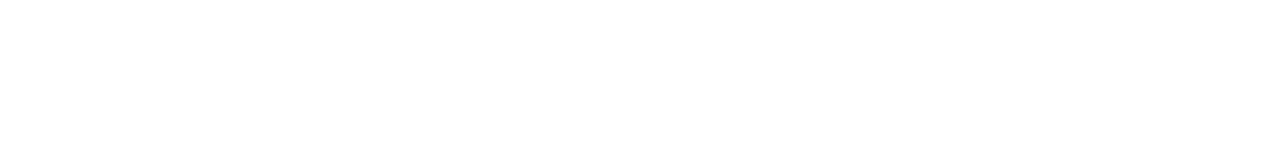
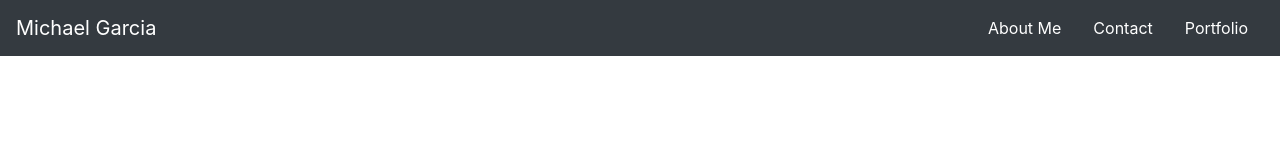
Before and after one commit to michael6arcia/Updated-Portfolio, a website: page public/portfolio.html in a window 1280 px wide. Drawn offline with nearby package versions, Linux system fonts and the light colour scheme.

Commit message:
styled navbar added to portfolio.html

```diff
--- a/public/portfolio.html
+++ b/public/portfolio.html
@@ -11,6 +11,23 @@
 </head>
 
 <body>
+    <nav class="navbar navbar-expand-lg navbar-dark bg-dark">
+        <a class="navbar-brand" href="./index.html">Michael Garcia</a>
+        <div class="collapse navbar-collapse justify-content-end" id="navbarNav">
+            <ul class="nav justify-content-end">
+                <li class="nav-item">
+                    <a class="nav-link" href="./index.html" style="color: white; text-decoration: none">About Me</a>
+                </li>
+                <li class="nav-item">
+                    <a class="nav-link" href="./contact.html" style="color: white; text-decoration: none">Contact</a>
+                </li>
+                <li class="nav-item">
+                    <a class="nav-link" href="./portfolio.html"
+                        style="color: white; text-decoration: none">Portfolio</a>
+                </li>
+            </ul>
+        </div>
+    </nav>
 
     <script src="https://code.jquery.com/jquery-3.3.1.slim.min.js"
         integrity="sha384-q8i/X+965DzO0rT7abK41JStQIAqVgRVzpbzo5smXKp4YfRvH+8abtTE1Pi6jizo"
```
